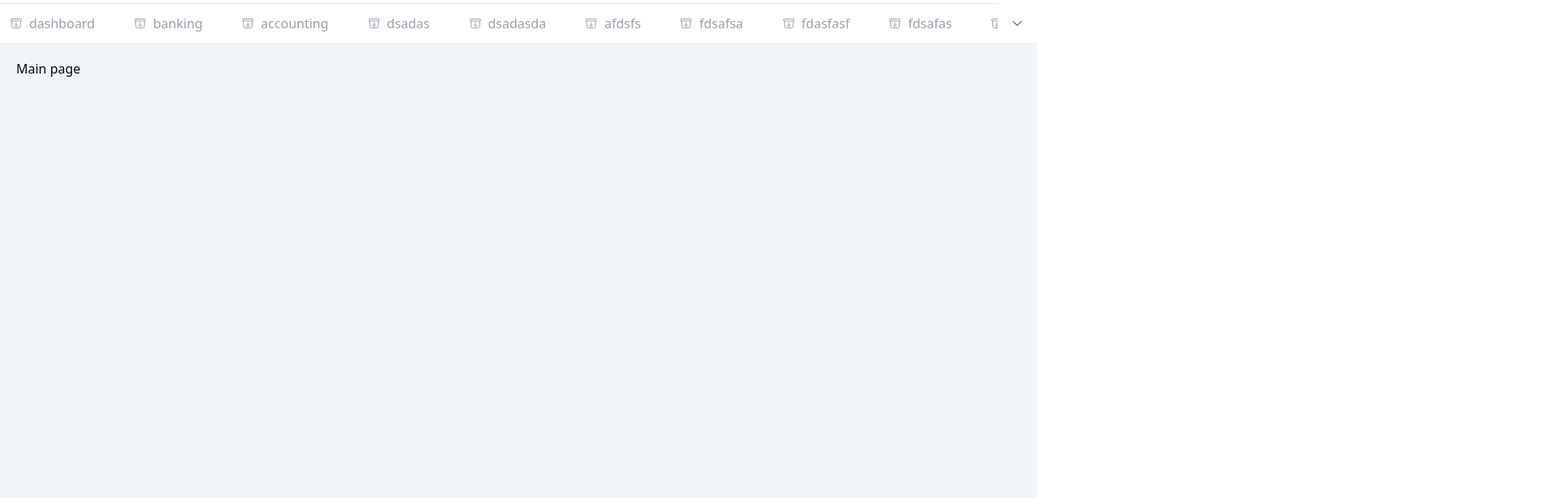
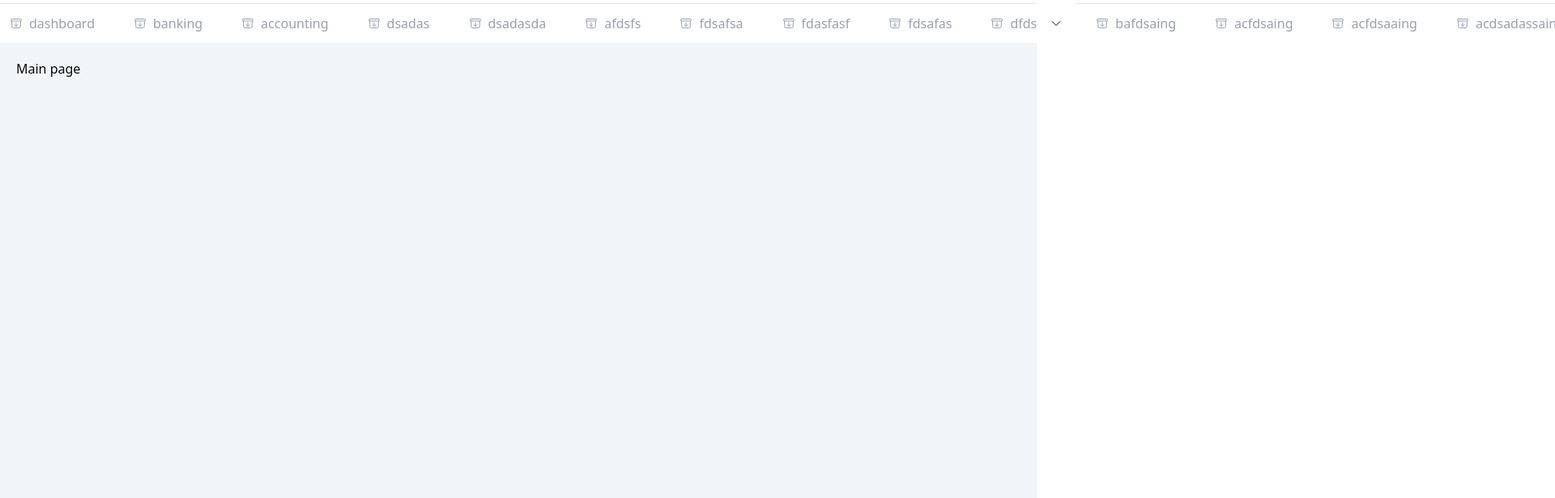
Before and after one commit to SkYfy1/tabs, a Next.js app: page / in a window 1280 px wide. Shown: the top 616 px of the page at 81% size, 1920 px wide, since content can reach past the window. Built offline with nearby package versions, Linux system fonts and the light colour scheme.

Commit message:
refactor(components/tabComp) - overflowhidden - deleted

```diff
--- a/components/TabsContainer.tsx
+++ b/components/TabsContainer.tsx
@@ -148,7 +148,7 @@ const TabsContainer = () => {
 
   return (
     <header className="max-w-full w-screen flex items-center">
-      <nav className="flex w-screen overflow-x-hidden">
+      <nav className="flex w-screen">
         <div className="flex">
           {pinned?.map((tab) => (
             <Tab
```
